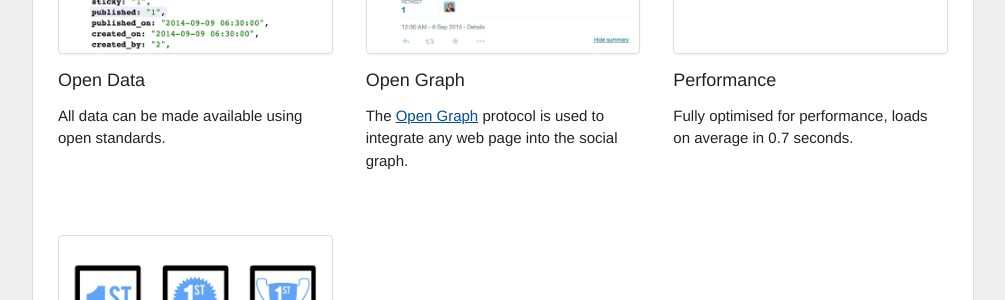
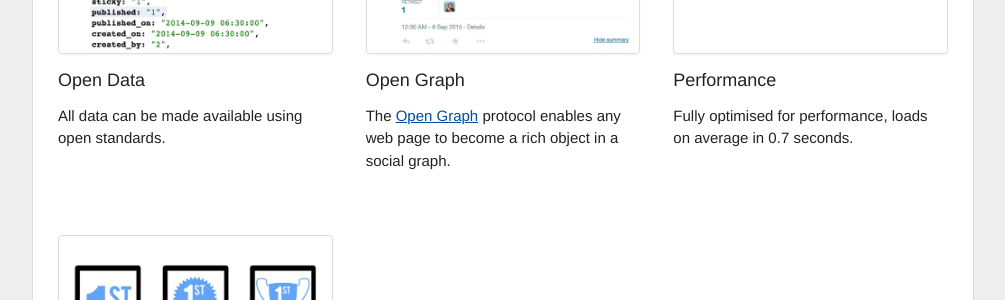
Before and after one commit to timble/www.openpolice.be, a Jekyll site: the page built from features/index.html, in a window 1280 px wide and 900 px high, scrolled down 632 px. Shown: the part 153-453 px from the top of the window, without its empty margins (137-1142 px from the left). Built offline with Jekyll 4.4.1, drawn with Linux system fonts in a browser that asks for light colours.

Commit message:
Extended the features overview

```diff
--- a/_data/features.yml
+++ b/_data/features.yml
@@ -3,7 +3,7 @@
     - title: Open Data
       description: All data can be made available using open standards.
     - title: Open Graph
-      description: The [Open Graph](http://ogp.me/) protocol is used to integrate any web page into the social graph.
+      description: The [Open Graph](http://ogp.me/) protocol enables any web page to become a rich object in a social graph.
     - title: Performance
       description: Fully optimised for performance, loads on average in 0.7 seconds.
     - title: Accessibility
```
